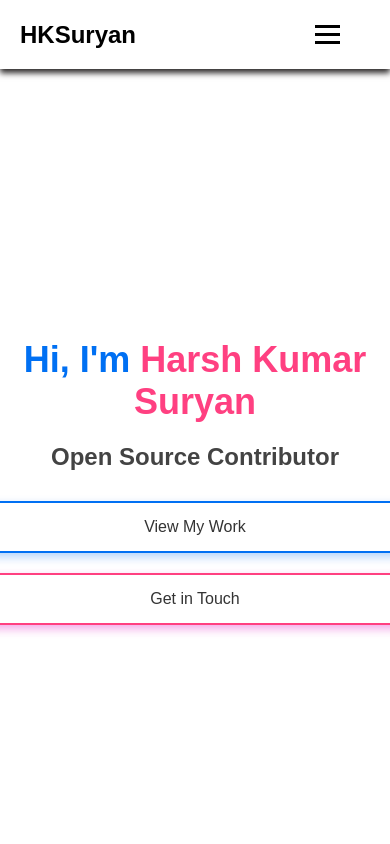
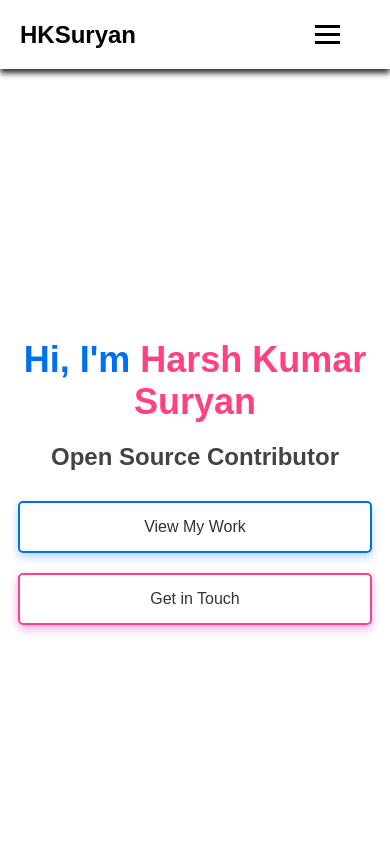
Before and after one commit to HKSuryan/Port-next, a Next.js app: page / in a window 390 px wide. Shown: the top 844 px of the page. Built offline with nearby package versions, Linux system fonts and the light colour scheme.

Commit message:
Fixed home

```diff
--- a/src/app/components/About.js
+++ b/src/app/components/About.js
@@ -7,7 +7,7 @@ const About = () => {
         <h2 className={styles.sectionTitle}>About Me</h2>
         <div className={styles.content}>
           <div className={styles.imageWrapper}>
-            <img src="/pic.jpg" alt="Your Name" className={styles.profileImage} />
+            <img src="/pic.JPG" alt="Your Name" className={styles.profileImage} />
           </div>
           <div className={styles.textWrapper}>
             <p className={styles.aboutText}>
--- a/src/app/styles/Home.module.css
+++ b/src/app/styles/Home.module.css
@@ -56,13 +56,19 @@
 
 .buttonsWrapper {
   display: flex;
+  width: 100%;
   justify-content: center;
+
   gap: 20px;
   margin-top: 30px;
+
+
 }
 
 .primaryButton {
   padding: 15px 30px;
+  display: flex;
+  justify-content: center;
   background-color: transparent;
   color: var(--text-home);
   text-decoration: none;
@@ -80,6 +86,8 @@
 }
 
 .secondaryButton {
+  display: flex;
+  justify-content: center;
   padding: 15px 30px;
   background-color: transparent;
   color: var(--text-home);
@@ -109,10 +117,12 @@
   .buttonsWrapper {
     flex-direction: column;
     align-items: center;
+    width: 100%;
   }
 
-  .primaryButton, .secondaryButton {
-    width: 100%;
-    text-align: center;
-  }
-}
+
+.primaryButton, .secondaryButton {
+  width: 100%; /* Make buttons full width */
+  text-align: center;
+  padding: 15px 0; /* Adjust padding to ensure buttons look good on small screens */
+}}
```
